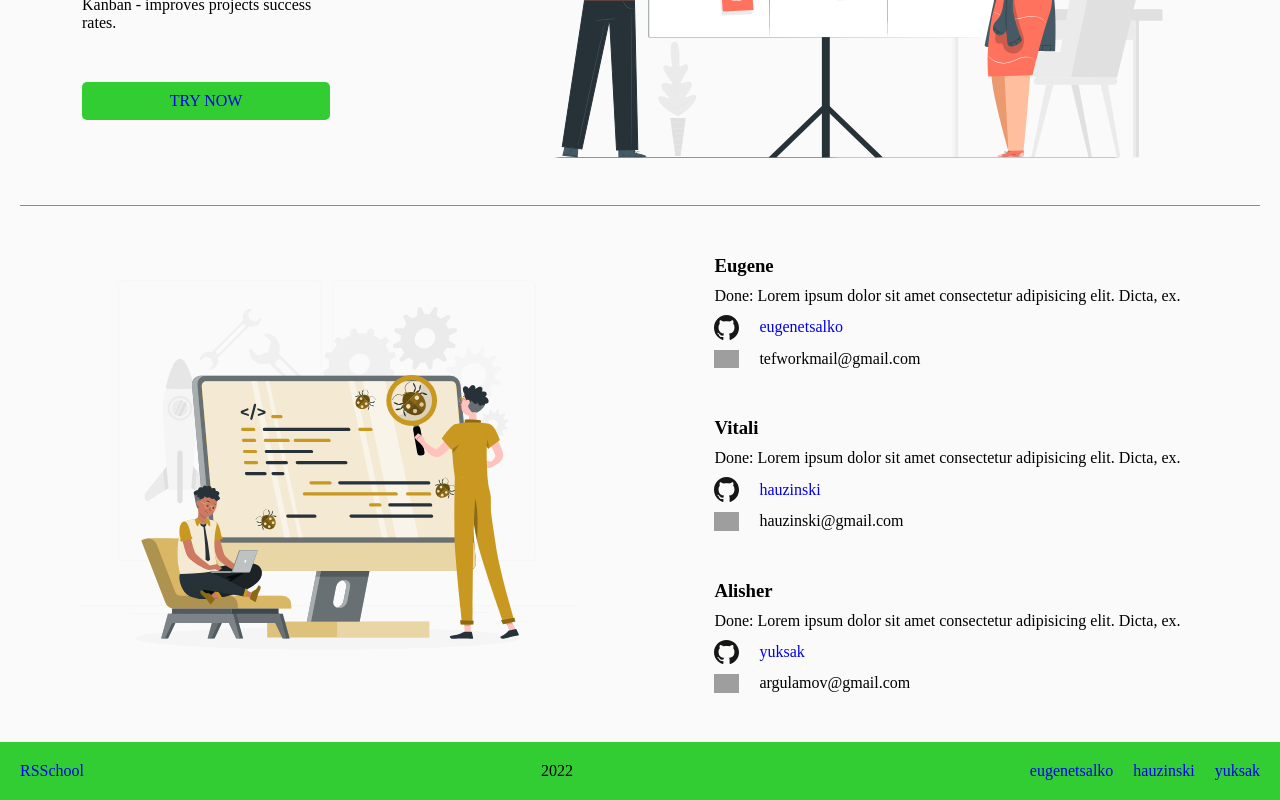
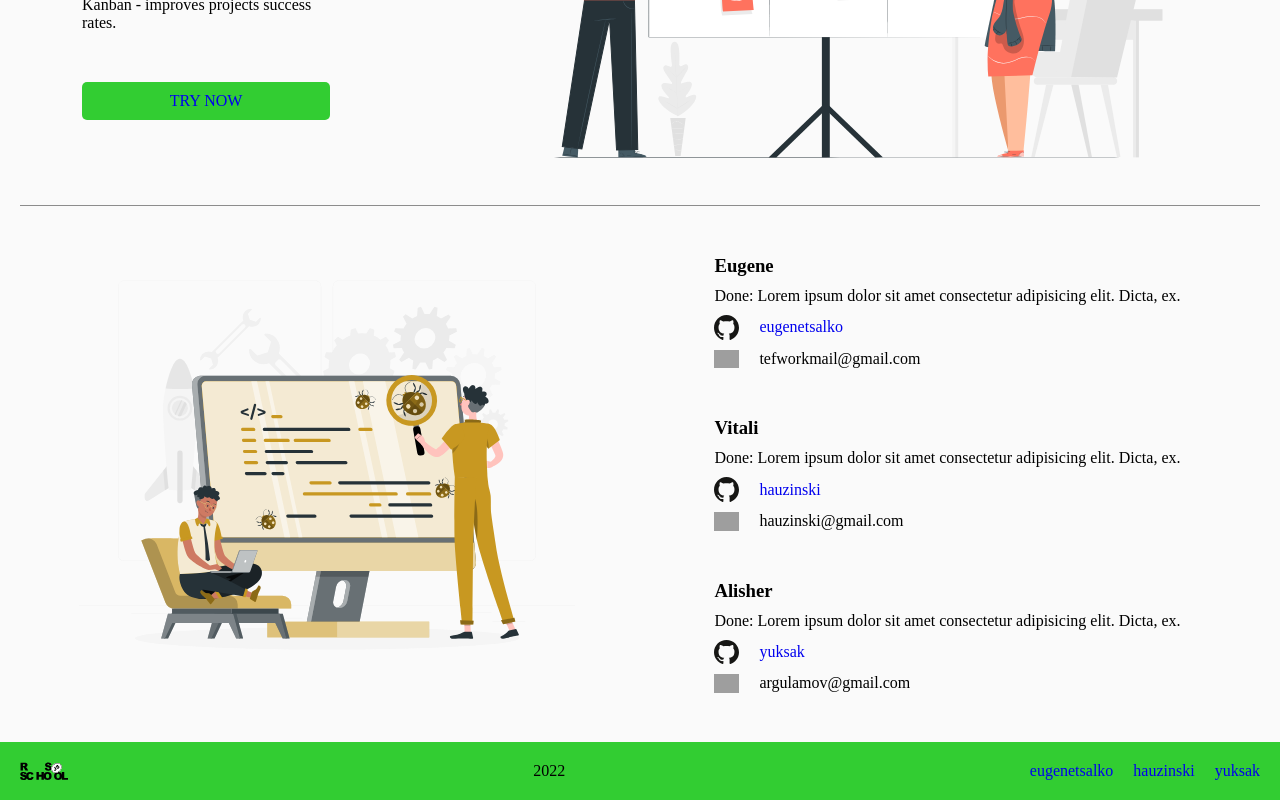
Before and after one commit to EugeneTsalko/project-management-app, a React (Create React App) app: page / in a window 1280 px wide. Shown: the part 409-1209 px from the top of the page. Built offline with nearby package versions, Linux system fonts and the light colour scheme; grey boxes are pictures that could not be loaded.

Commit message:
refactor: rs-logo in footer

```diff
--- a/src/api/authorization.ts
+++ b/src/api/authorization.ts
@@ -14,9 +14,3 @@ export const signIn = async (user: AuthorizationParams) => {
 
   return data;
 };
-
-export const getUserById = async (id: string) => {
-  const { data } = await API.get(`/users/${id}`);
-
-  return data;
-};
--- a/src/api/index.ts
+++ b/src/api/index.ts
@@ -1 +1,2 @@
 export * from './authorization';
+export * from './user';
--- /dev/null
+++ b/src/api/user.ts
@@ -0,0 +1,7 @@
+import API from './base';
+
+export const getUserById = async (id: string) => {
+  const { data } = await API.get(`/users/${id}`);
+
+  return data;
+};
--- a/src/components/Authorization/Authorization.module.scss
+++ b/src/components/Authorization/Authorization.module.scss
@@ -22,24 +22,6 @@
   font-size: 14px;
 }
 
-.button {
-  text-transform: uppercase;
-  outline: 0;
-  background: $lime-green;
-  width: 100%;
-  border: 0;
-  border-radius: $btn-border-radius;
-  padding: 15px;
-  color: #FFFFFF;
-  font-size: 14px;
-  transition: ease-in-out 0.3s;
-  cursor: pointer;
-}
-
-.button:hover {
-  background-color: $deep-sky-blue;
-}
-
 .error {
   padding: 5px;
   height: 28px;
--- a/src/components/Footer/Footer.module.scss
+++ b/src/components/Footer/Footer.module.scss
@@ -11,8 +11,9 @@
     display: flex;
     gap: 20px;
   }
+}
 
-  &link {
-    color: $black;
-  }
+.footerLogo {
+  height: 18px;
+  cursor: pointer;
 }
--- a/src/components/Footer/Footer.tsx
+++ b/src/components/Footer/Footer.tsx
@@ -1,11 +1,12 @@
 import React from 'react';
 import styles from './Footer.module.scss';
+import rsLogo from '../../assets/rsschool.svg';
 
 export const Footer = () => {
   return (
     <footer className={styles.footer}>
-      <a href="https://rs.school/react/" target="_blank" rel="nofollow noreferrer" className={styles.footerLink}>
-        RSSchool
+      <a href="https://rs.school/react/" target="_blank" rel="nofollow noreferrer">
+        <img className={styles.footerLogo} src={rsLogo} alt="rs-school logo"></img>
       </a>
       <div>2022</div>
       <div className={styles.footerGithub}>
```
Also changed, not shown: src/assets/rsschool.svg (added).
